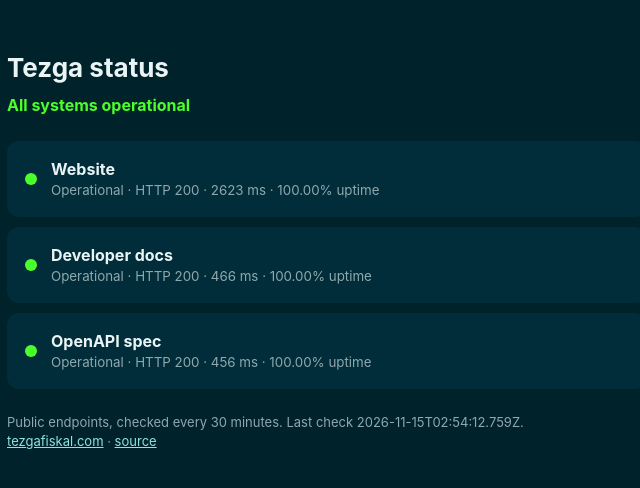
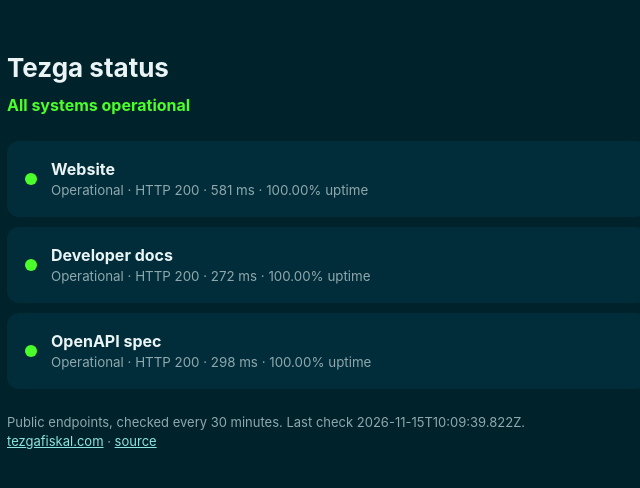
Before and after one commit to GoSimple-agency/status, a plain HTML site: page index.html in a window 1280 px wide. Shown: the full height of the page, 313-953 px from the left. Drawn offline with Linux system fonts and the light colour scheme.

Commit message:
status update [skip ci]

```diff
--- a/index.html
+++ b/index.html
@@ -10,9 +10,9 @@
 .foot{color:var(--muted);font-size:13px;margin-top:24px}a{color:#8de5e1}</style></head>
 <body><div class="wrap"><h1>Tezga status</h1>
 <p class="state">All systems operational</p>
-<div class="card up"><span class="dot"></span><div><b>Website</b><small>Operational · HTTP 200 · 2623 ms · 100.00% uptime</small></div></div>
-<div class="card up"><span class="dot"></span><div><b>Developer docs</b><small>Operational · HTTP 200 · 466 ms · 100.00% uptime</small></div></div>
-<div class="card up"><span class="dot"></span><div><b>OpenAPI spec</b><small>Operational · HTTP 200 · 456 ms · 100.00% uptime</small></div></div>
-<p class="foot">Public endpoints, checked every 30 minutes. Last check 2026-11-15T02:54:12.759Z.<br>
+<div class="card up"><span class="dot"></span><div><b>Website</b><small>Operational · HTTP 200 · 581 ms · 100.00% uptime</small></div></div>
+<div class="card up"><span class="dot"></span><div><b>Developer docs</b><small>Operational · HTTP 200 · 272 ms · 100.00% uptime</small></div></div>
+<div class="card up"><span class="dot"></span><div><b>OpenAPI spec</b><small>Operational · HTTP 200 · 298 ms · 100.00% uptime</small></div></div>
+<p class="foot">Public endpoints, checked every 30 minutes. Last check 2026-11-15T10:09:39.822Z.<br>
 <a href="https://tezgafiskal.com">tezgafiskal.com</a> · <a href="https://github.com/GoSimple-agency/status">source</a></p>
 </div></body></html>
```
Also changed, not shown: history.json (+1 -1 lines), 1 other file.
